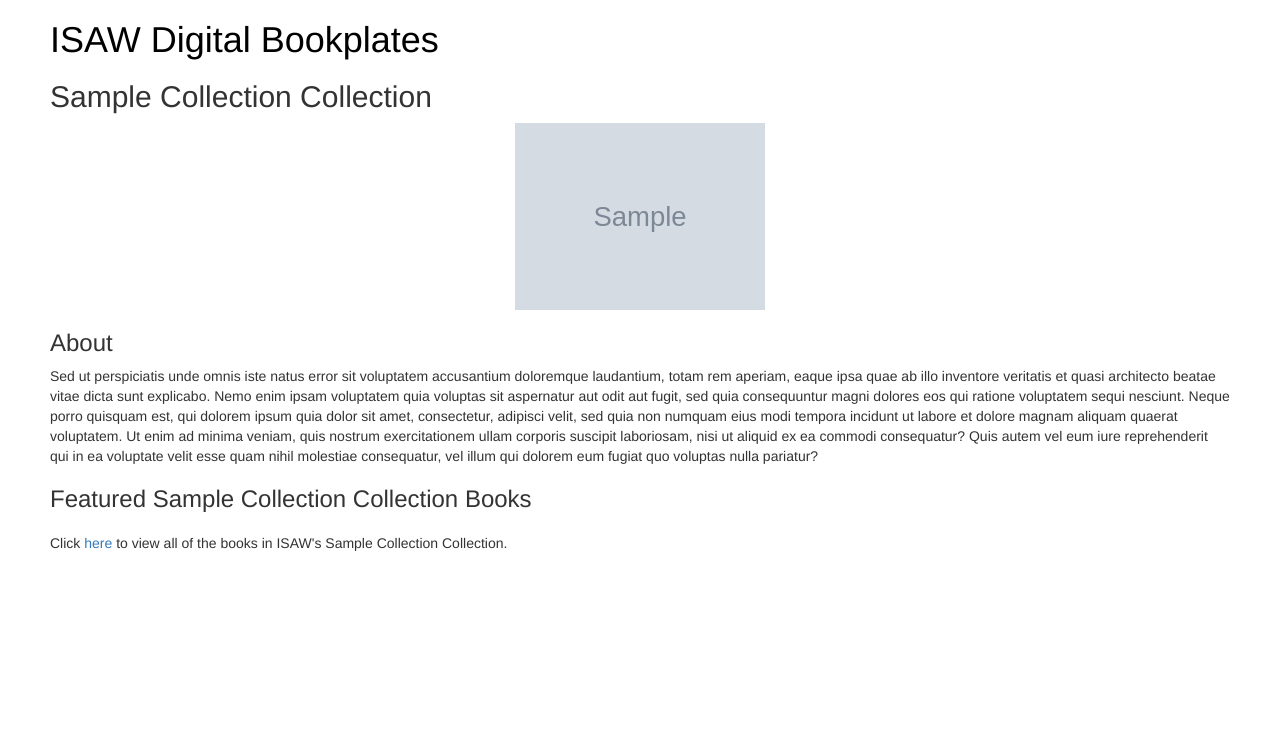
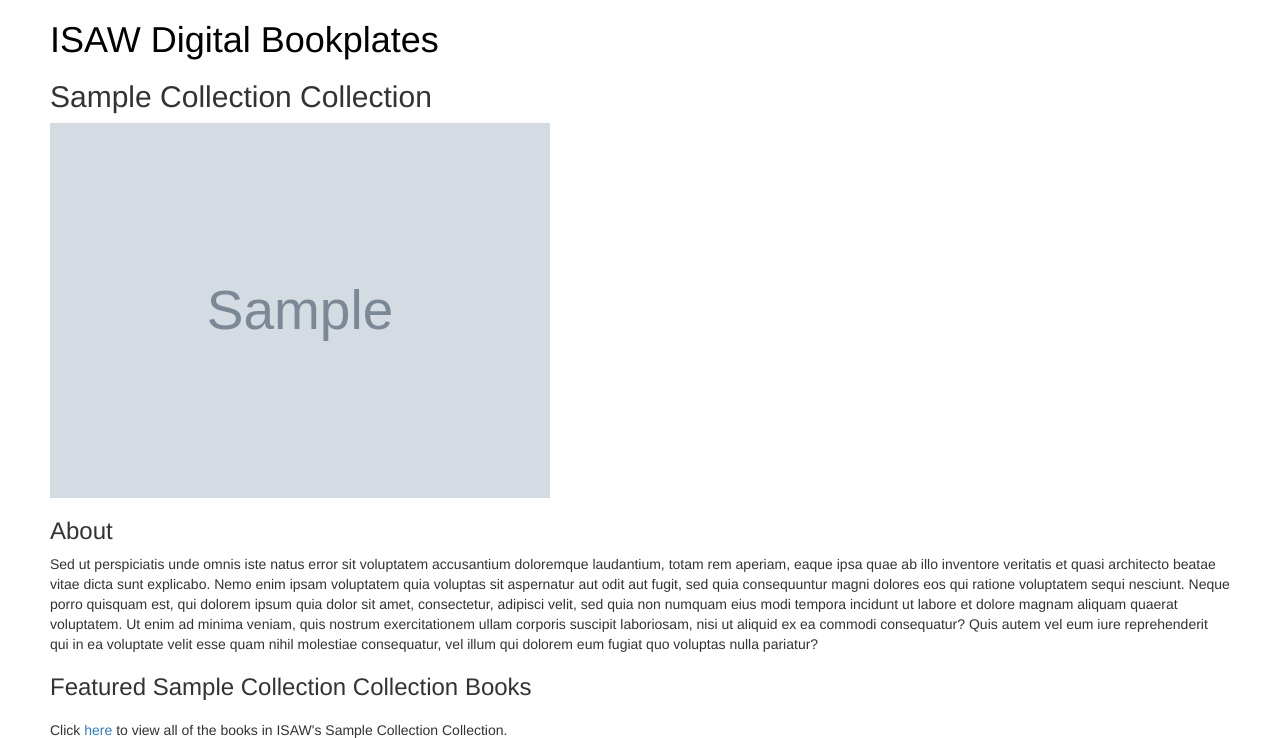
Before and after one commit to isawnyu/digital-bookplates, a Flask app: template app/templates/collection.html in a window 1280 px wide. Shown: the top 738 px of the page. Run offline with Flask 2, Linux system fonts and the light colour scheme; the template is opened without the code that fills it: most values are stand-ins (such as "Sample title", 1, 10 or a date in 2020); grey boxes marked "Sample" are stand-in pictures; parts of the project's set-up code (start-up, migrations or seed data) failed here and were passed over; some libraries are stand-ins or nearby versions.

Commit message:
Fix images

```diff
--- a/app/routes.py
+++ b/app/routes.py
@@ -20,7 +20,7 @@ for name in collection_names:
     collection = dict()
     collection['name'] = name
     if name.lower() in images_:
-        collection['image'] = 'img/'+name+'.png'
+        collection['image'] = 'img/'+name.lower()+'.png'
     else:
         collection['image'] = 'img/generic.png'
     collections.append(collection)
--- a/app/templates/collection.html
+++ b/app/templates/collection.html
@@ -6,7 +6,7 @@
         <h2>{{ collection|title }} Collection</h2>
         <div id="bookplate">
         {% if image_loc %}
-        <img src="{{ image_loc }}" width="250" style="display: block; margin-left: auto; margin-right: auto;">
+        <img src="{{ image_loc }}" width="500" style="display: block;">
         {% endif %}
         </div>
         <div>
```
